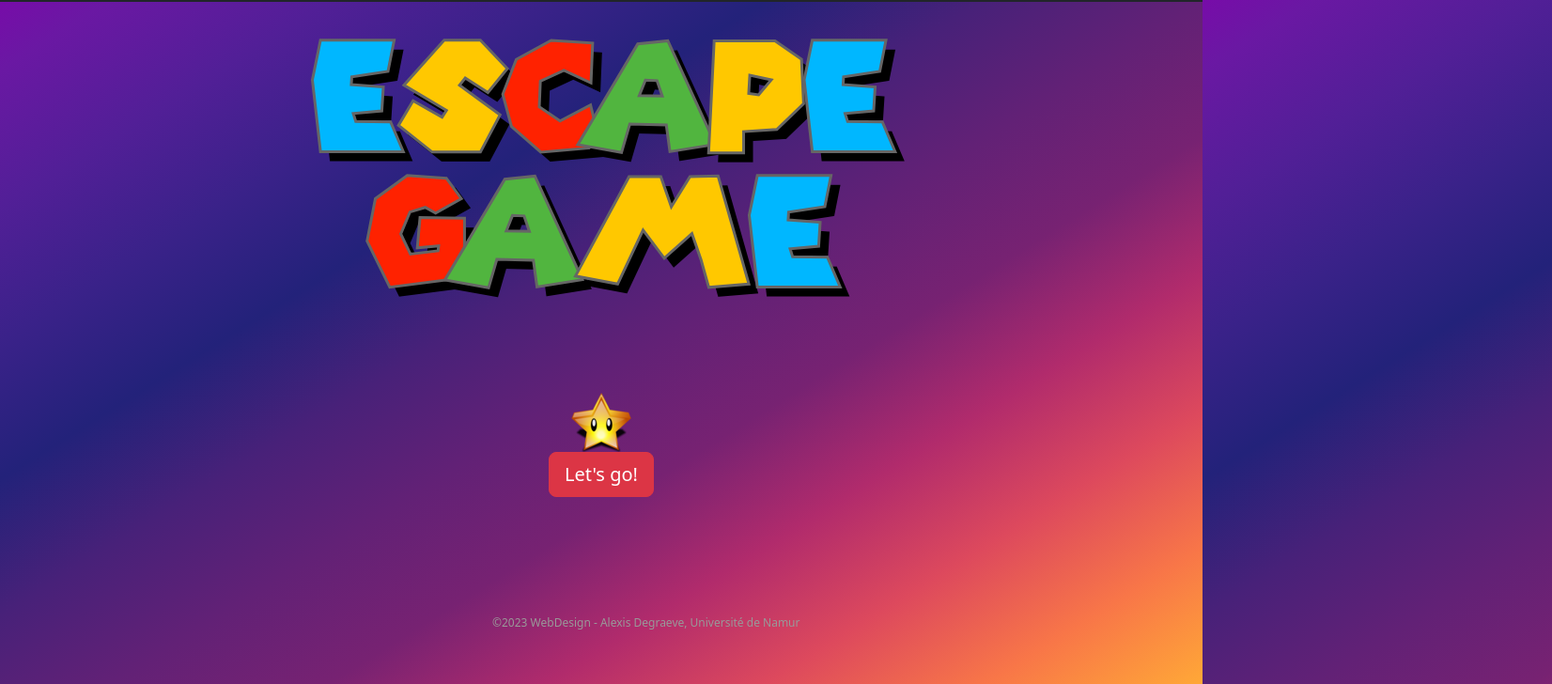
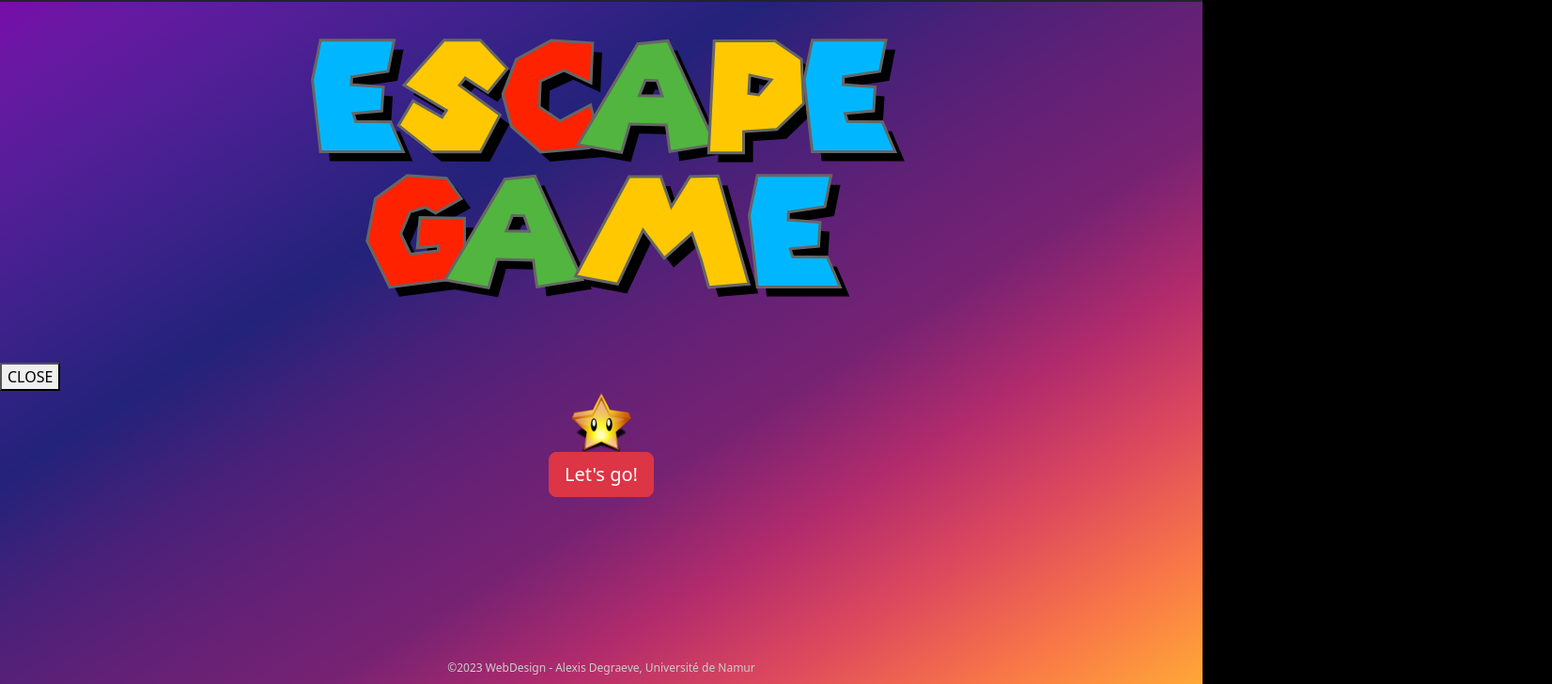
Before and after one commit to alexisdegraeve/chatbotinescapegame, an Angular app in the folder chatbotineg/: page / in a window 1280 px wide. Shown: the part 72-800 px from the top of the page at 94% size, 1652 px wide, since content can reach past the window. Built offline with nearby package versions, Linux system fonts and the light colour scheme.

Commit message:
fixing footer

```diff
--- a/chatbotineg/src/app/chat/chat-dialog/chat-dialog.component.html
+++ b/chatbotineg/src/app/chat/chat-dialog/chat-dialog.component.html
@@ -1,3 +1,7 @@
+<button (click)="closePanel()">
+  CLOSE
+</button>
+
 <div class="panel-chat" *ngIf="show" [@enterAnimation]>
     <iframe #myframe id="myframe" allow="microphone;" src="https://console.dialogflow.com/api-client/demo/embedded/1e88023f-dfcc-4b80-afc0-4982069fed26">
 </iframe>
--- a/chatbotineg/src/app/chat/chat-dialog/chat-dialog.component.ts
+++ b/chatbotineg/src/app/chat/chat-dialog/chat-dialog.component.ts
@@ -1,5 +1,5 @@
 import { animate, style, transition, trigger } from '@angular/animations';
-import { AfterViewInit, Component, Input, ViewChild, ViewEncapsulation } from '@angular/core';
+import { AfterViewInit, Component, EventEmitter, Input, Output, ViewChild, ViewEncapsulation } from '@angular/core';
 
 @Component({
   selector: 'app-chat-dialog',
@@ -23,4 +23,11 @@ import { AfterViewInit, Component, Input, ViewChild, ViewEncapsulation } from '@
 })
 export class ChatDialogComponent {
   @Input() show = false;
+  @Output() showEmitter = new EventEmitter();
+
+  closePanel() {
+    this.show = false;
+    this.showEmitter.emit(this.show);
+  }
+
 }
--- a/chatbotineg/src/app/escape-game/main/main.component.html
+++ b/chatbotineg/src/app/escape-game/main/main.component.html
@@ -3,4 +3,4 @@
 </app-menu>
 <app-welcome></app-welcome>
 <app-footer></app-footer>
-<app-chat-dialog [show]="showChatbot"></app-chat-dialog>
+<app-chat-dialog (showEmitter)="hideChatbot($event)" [show]="showChatbot"></app-chat-dialog>
--- a/chatbotineg/src/app/escape-game/main/main.component.ts
+++ b/chatbotineg/src/app/escape-game/main/main.component.ts
@@ -12,5 +12,15 @@ export class MainComponent {
     this.showChatbot = show;
   }
 
+  @HostListener('document:click', ['$event']) onDocumentClick(event: Event) {
+    console.log('click outside');
+    if(this.showChatbot) {
+      console.log(this.showChatbot);
+      this.showChatbot = false;
+    }
+  }
 
+  hideChatbot(hide: boolean) {
+    this.showChatbot = hide;
+  }
 }
--- a/chatbotineg/src/app/shared/footer/footer.component.html
+++ b/chatbotineg/src/app/shared/footer/footer.component.html
@@ -1,12 +1,7 @@
-<div class="container footer-container">
+<div class="footer-container">
     <footer>
-        <div class="d-flex flex-column flex-sm-row justify-content-between py-2 my-2">
+        <div class="d-flex flex-column flex-sm-row justify-content-between py-2">
             <p class="footer">©2023 WebDesign - Alexis Degraeve, Université de Namur</p>
-            <ul class="list-unstyled d-flex">
-                <li class="ms-3"><a class="link-dark" href="#"><svg class="bi" width="24" height="24"><use xlink:href="#twitter"></use></svg></a></li>
-                <li class="ms-3"><a class="link-dark" href="#"><svg class="bi" width="24" height="24"><use xlink:href="#instagram"></use></svg></a></li>
-                <li class="ms-3"><a class="link-dark" href="#"><svg class="bi" width="24" height="24"><use xlink:href="#facebook"></use></svg></a></li>
-            </ul>
         </div>
     </footer>
 </div>
--- a/chatbotineg/src/app/shared/footer/footer.component.scss
+++ b/chatbotineg/src/app/shared/footer/footer.component.scss
@@ -1,12 +1,15 @@
 .footer {
-    color: #999;
+    color: #ccc;
     font-size: 12px;
+    margin: 0;
 }
 
 .footer-container {
     z-index: 100;
     position: absolute;
-    bottom: 1rem;
-    left: 40%;
-    right: 40%;
+    bottom: 0;
+    width: 100%;
+    display: flex;
+    justify-content: center;
+    align-items: center;
 }
--- a/chatbotineg/src/app/shared/menu/menu.component.html
+++ b/chatbotineg/src/app/shared/menu/menu.component.html
@@ -13,7 +13,7 @@
             </li>
         </ul>
         <div class="chatbot-button">
-            <img src="\assets\icons\superheros.svg" alt="..." class="icon" (click)="toggleChatbot()">
+            <img src="\assets\icons\superheros.svg" alt="..." class="icon" (click)="toggleChatbot($event)">
         </div>
     </div>
 </nav>
--- a/chatbotineg/src/app/shared/menu/menu.component.ts
+++ b/chatbotineg/src/app/shared/menu/menu.component.ts
@@ -9,7 +9,8 @@ export class MenuComponent {
   showChatbot = false;
   @Output() toggle = new EventEmitter();
 
-  toggleChatbot() {
+  toggleChatbot(event: Event) {
+    event.stopPropagation();
     this.showChatbot = !this.showChatbot;
     this.toggle.emit(this.showChatbot);
   }
```
